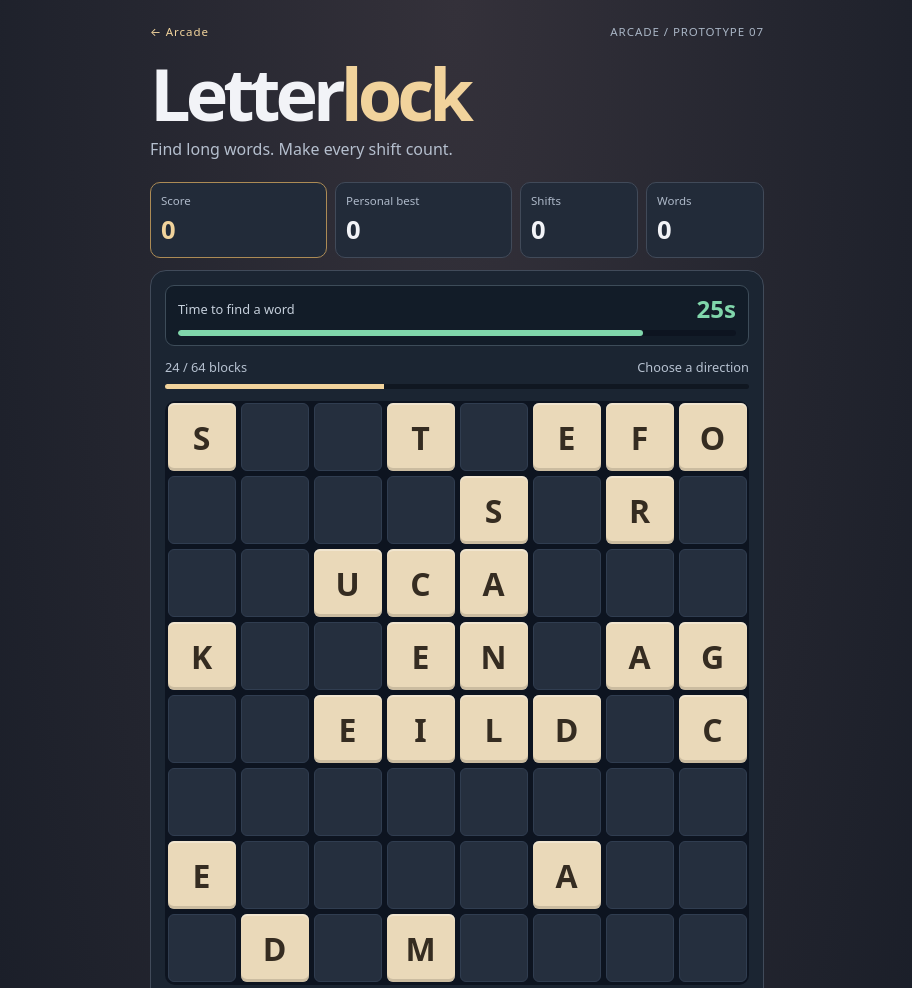
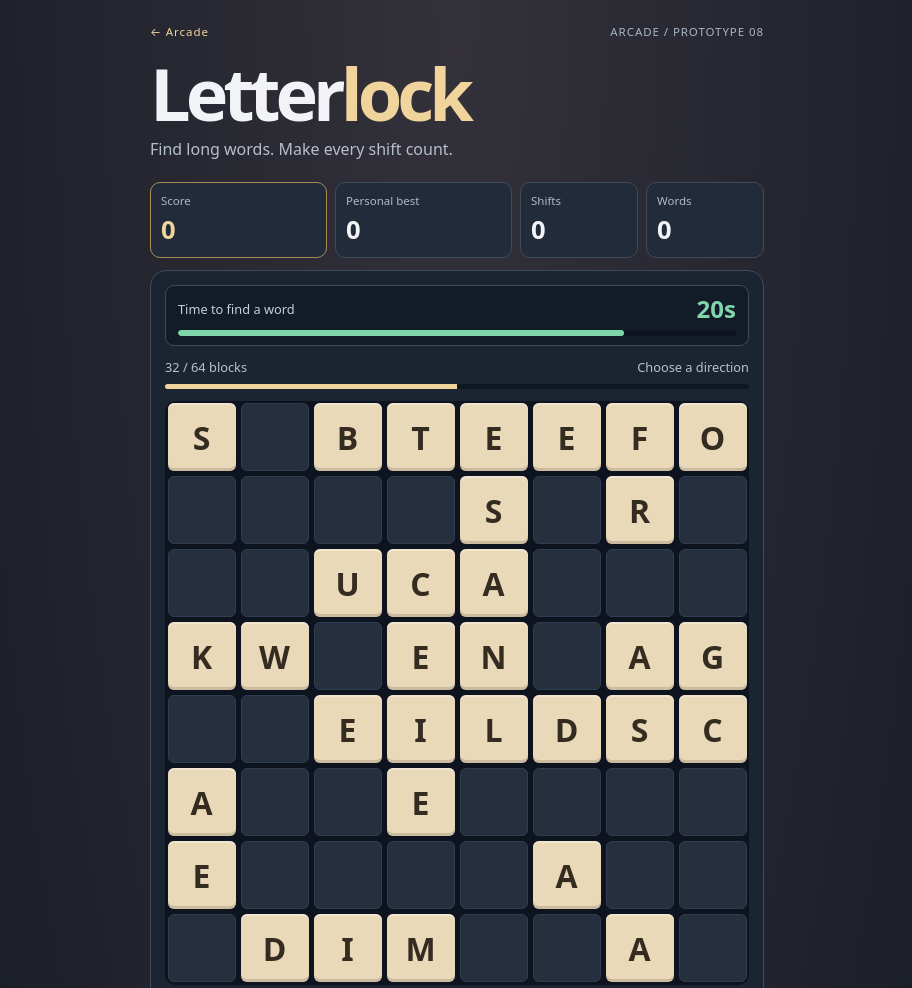
Before and after one commit to evenwave/arcade, a plain HTML site: page letterlock/index.html in a window 1280 px wide. Shown: the top 988 px of the page, without its empty margins (183-1095 px from the left). Drawn offline with Linux system fonts and the light colour scheme.

Commit message:
Letterlock prototype 08: 25-second timer and 32 starting letters

```diff
--- a/letterlock/engine.js
+++ b/letterlock/engine.js
@@ -2,7 +2,7 @@
 // Letterlock pure game rules.
 const CONFIG = {
   "size": 8,
-  "startingLetters": 24,
+  "startingLetters": 32,
   "incomingLetters": 4,
   "minWord": 3,
   "maxWord": 12,
@@ -53,7 +53,7 @@ const CONFIG = {
   "assistedCandidates": 8,
   "searchBudget": 40000,
   "minOpportunityLength": 5,
-  "wordTimeMs": 30000,
+  "wordTimeMs": 25000,
   "maxOpportunityLength": 8
 };
 const DIRECTIONS = ["up","down","left","right"];
--- a/letterlock/game.js
+++ b/letterlock/game.js
@@ -4,7 +4,7 @@ const $=id=>document.getElementById(id);
 const boardEl=$("board"), layer=$("tiles"), input=$("word-input");
 const nodes=new Map(), dictionary=new Set(), generationWords=new Set();
 let generationTrie;
-const storageKey="letterlock-best-v7";
+const storageKey="letterlock-best-v8";
 const arrows={up:"↑",down:"↓",left:"←",right:"→"};
 let grid=blank(), nextId=0, score=0, best=0, moves=0, words=0, timeouts=0, longest="", parity=0, busy=false, ended=false, ready=false, selection=[], gesture=null;
 try{best=Math.max(0,Number(localStorage.getItem(storageKey))||0);}catch{}
--- a/letterlock/index.html
+++ b/letterlock/index.html
@@ -5,14 +5,14 @@
   <meta name="viewport" content="width=device-width, initial-scale=1">
   <meta name="theme-color" content="#151c28">
   <title>Letterlock | Evenwave's Arcade</title>
-  <link rel="stylesheet" href="styles.css?v=7">
-  <script src="engine.js?v=7" defer></script>
-  <script src="game.js?v=7" defer></script>
+  <link rel="stylesheet" href="styles.css?v=8">
+  <script src="engine.js?v=8" defer></script>
+  <script src="game.js?v=8" defer></script>
 </head>
 <body>
 <main class="game">
   <header>
-    <div class="topline"><a href="../">← Arcade</a><span>ARCADE / PROTOTYPE 07</span></div>
+    <div class="topline"><a href="../">← Arcade</a><span>ARCADE / PROTOTYPE 08</span></div>
     <h1>Letter<span>lock</span></h1>
     <p>Find long words. Make every shift count.</p>
   </header>
@@ -24,8 +24,8 @@
   </section>
   <section class="playfield" aria-label="Game area">
     <div class="word-timer" id="word-timer" data-phase="normal">
-      <div class="timer-head"><span>Time to find a word</span><strong id="timer-value" role="timer" aria-live="off">30s</strong></div>
-      <div class="timer-meter" id="timer-meter" role="progressbar" aria-label="Seconds remaining" aria-valuemin="0" aria-valuemax="30" aria-valuenow="30"><div id="timer-fill"></div></div>
+      <div class="timer-head"><span>Time to find a word</span><strong id="timer-value" role="timer" aria-live="off">25s</strong></div>
+      <div class="timer-meter" id="timer-meter" role="progressbar" aria-label="Seconds remaining" aria-valuemin="0" aria-valuemax="25" aria-valuenow="25"><div id="timer-fill"></div></div>
     </div>
     <div class="board-head"><span id="occupancy">Loading…</span><span id="gravity">Choose a direction</span></div>
     <div class="meter" role="progressbar" aria-label="Board occupancy" aria-valuemin="0" aria-valuemax="64" aria-valuenow="0"><div id="fill"></div></div>
@@ -57,10 +57,10 @@
     <p>Each valid shift adds four new letters, prioritizing alternating lanes on the opposite edge. If those lanes are full, other empty cells are used. An attempted shift that moves nothing costs nothing.</p>
     <p>Drag along touching letters to submit a word, or click each letter in order and press Submit or Enter. Connect horizontally, vertically, diagonally, or turn in any direction. Each tile can be used only once per word. Typing words is disabled. Click a selected letter again to deselect it and any letters after it. Drag backward to undo the last selection. Escape, ×, or an empty tile clears the selection without a penalty.</p>
     <p>Every valid word of three to twelve letters introduces four new letters. Three-letter words earn no points but reset the timer; four-letter words keep occupancy neutral. Longer words earn increasingly larger rewards. A valid word clears its selected letters, then two new letters enter the cleared spaces and two enter vacant perimeter spaces. If needed, remaining letters fill other empty cells. An unrecognized word clears nothing, adds no letters and does not reset the countdown. All other tiles stay in place.</p>
-    <p>Find a valid word within 30 seconds to reset the timer. Shifting adds four letters without resetting the timer. If time runs out, four new letters enter random vacant cells and a fresh countdown begins. The timer is green until the last ten seconds, when it turns red and gently pulses. Unrecognized words do not reset the timer. The countdown pauses during animations.</p>
+    <p>Find a valid word within 25 seconds to reset the timer. Shifting adds four letters without resetting the timer. If time runs out, four new letters enter random vacant cells and a fresh countdown begins. The timer is green until the last ten seconds, when it turns red and gently pulses. Unrecognized words do not reset the timer. The countdown pauses during animations.</p>
     <div class="mini-stats"><div>Longest word <strong id="longest">—</strong></div><div>Timeouts <strong id="timeouts">0</strong></div></div>
     <div class="scoring"><strong>Word scoring</strong><div class="score-table"><span>3 letters <b>0</b></span><span>4 letters <b>100</b></span><span>5 letters <b>300</b></span><span>6 letters <b>900</b></span><span>7 letters <b>2,500</b></span><span>8 letters <b>7,500</b></span><span>9 letters <b>22,500</b></span><span>10 letters <b>67,500</b></span><span>11 letters <b>200,000</b></span><span>12 letters <b>600,000</b></span></div></div>
-    <p class="fine">No overall time or move limit. The round ends immediately when all 64 cells are occupied, even if words remain. If fewer than four empty cells exist, the new letters fill them all. The prototype uses an expanded local dictionary of 152,637 English words (3–12 letters). Some legitimate words may still be missing. About 40% of eligible spawn batches favor opportunities for familiar five- to eight-letter words; the other 60% use weighted randomness. The starting board contains at least two familiar words of five or six letters. Your personal best is saved in this browser.</p>
+    <p class="fine">No overall time or move limit. The round ends immediately when all 64 cells are occupied, even if words remain. If fewer than four empty cells exist, the new letters fill them all. The prototype uses an expanded local dictionary of 152,637 English words (3–12 letters). Some legitimate words may still be missing. About 40% of eligible spawn batches favor opportunities for familiar five- to eight-letter words; the other 60% use weighted randomness. The starting board contains 32 letters, including at least two familiar words of five or six letters. Your personal best is saved in this browser.</p>
     <p class="fine">Dictionary sources: <a href="https://github.com/MagicOctopusUrn/wordListsByLength">ENABLE-derived list</a> and <a href="https://github.com/dolph/dictionary">common English vocabulary</a>.</p>
   </section>
 </main>
```
Also changed, not shown: 1 other file.
